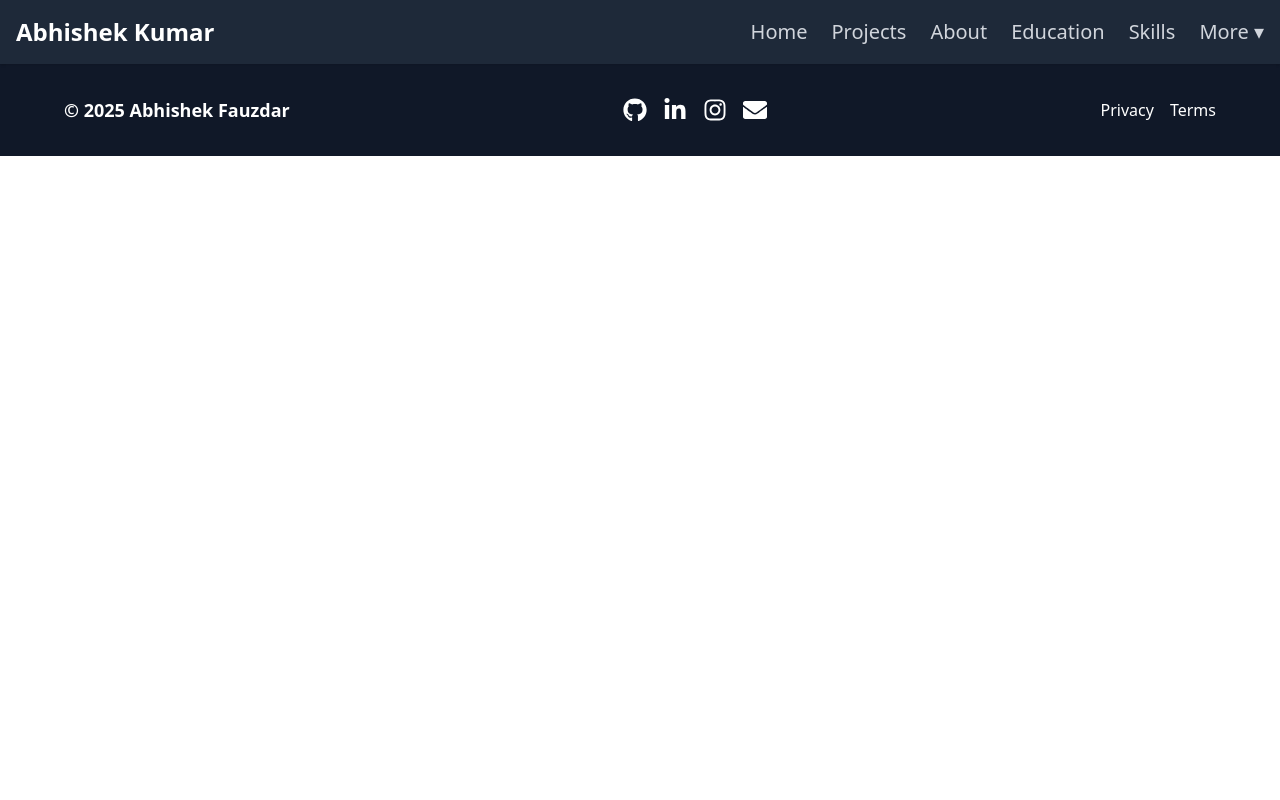
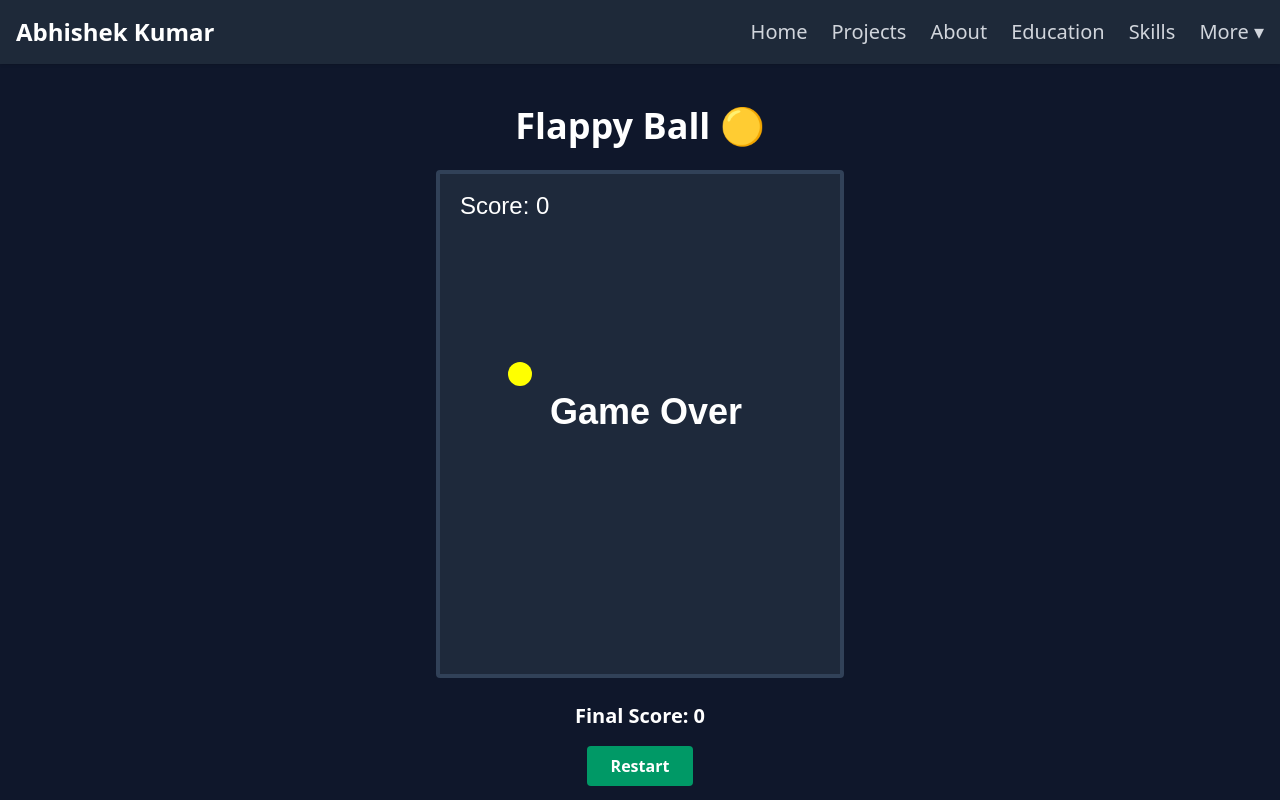
Before and after one commit to fauzdaar/Personal-Portfolio, a React (Vite) app: page /flappy-ball in a window 1280 px wide. Shown: the top 800 px of the page. Built offline with nearby package versions, Linux system fonts and the light colour scheme.

Commit message:
Update: added minigames tic tac toe and flappyBall

```diff
--- a/src/App.jsx
+++ b/src/App.jsx
@@ -6,6 +6,7 @@ import Education from './pages/education';
 import Contact from './pages/contact';
 import Skills from './pages/skills';
 import TTT from "./pages/tic-tac-toe";
+import FlappyBall from './pages/FlappyBall';
 import Navbar from './components/Navbar';
 import Footer from './components/Footer';
 
@@ -21,6 +22,7 @@ function App() {
         <Route path='/contact' element={<Contact />} />
         <Route path="/skills" element={<Skills />} />
         <Route path="/tic-tac-toe" element={<TTT />} />
+        <Route path="/flappy-ball" element={<FlappyBall />} />
       </Routes>
       <Footer />
     </>
--- /dev/null
+++ b/src/pages/FlappyBall.jsx
@@ -0,0 +1,176 @@
+import React, { useRef, useEffect, useState } from "react";
+
+const FlappyBall = () => {
+  const canvasRef = useRef(null);
+  const [gameOver, setGameOver] = useState(false);
+  const [score, setScore] = useState(0);
+  const scoreRef = useRef(0);
+
+  const gravity = 0.5;
+  const flapStrength = -8;
+
+  let ball = { x: 80, y: 200, velocity: 0 };
+  let pipes = [];
+  const pipeWidth = 60;
+  const pipeGap = 150;
+  const pipeSpeed = 2;
+
+  const resetGame = () => {
+    ball = { x: 80, y: 200, velocity: 0 };
+    pipes = [];
+    scoreRef.current = 0;
+    setScore(0);
+    setGameOver(false);
+  };
+
+  const flap = () => {
+    if (!gameOver) ball.velocity = flapStrength;
+  };
+
+  useEffect(() => {
+    const canvas = canvasRef.current;
+    const ctx = canvas.getContext("2d");
+
+    const handleKeyDown = (e) => {
+      if (e.code === "Space") {
+        e.preventDefault();
+        flap();
+      }
+    };
+
+    document.addEventListener("keydown", handleKeyDown);
+
+    let animationFrame;
+    let frameCount = 0;
+
+    const spawnPipe = () => {
+      const topHeight = Math.random() * 200 + 50;
+      pipes.push({
+        x: canvas.width,
+        top: topHeight,
+        bottom: canvas.height - topHeight - pipeGap,
+        counted: false,
+      });
+    };
+
+    const draw = () => {
+      ctx.clearRect(0, 0, canvas.width, canvas.height);
+
+      // Background
+      ctx.fillStyle = "#1e293b";
+      ctx.fillRect(0, 0, canvas.width, canvas.height);
+
+      // Ball
+      ctx.fillStyle = "yellow";
+      ctx.beginPath();
+      ctx.arc(ball.x, ball.y, 12, 0, Math.PI * 2);
+      ctx.fill();
+
+      // Pipes
+      ctx.fillStyle = "#22d3ee";
+      pipes.forEach((pipe) => {
+        ctx.fillRect(pipe.x, 0, pipeWidth, pipe.top);
+        ctx.fillRect(
+          pipe.x,
+          canvas.height - pipe.bottom,
+          pipeWidth,
+          pipe.bottom
+        );
+      });
+
+      // Score (live from ref)
+      ctx.fillStyle = "white";
+      ctx.font = "24px sans-serif";
+      ctx.fillText(`Score: ${scoreRef.current}`, 20, 40);
+    };
+
+    const update = () => {
+      frameCount++;
+
+      ball.velocity += gravity;
+      ball.y += ball.velocity;
+
+      pipes.forEach((pipe) => {
+        pipe.x -= pipeSpeed;
+      });
+
+      pipes = pipes.filter((pipe) => pipe.x + pipeWidth > 0);
+
+      if (frameCount % 90 === 0) {
+        spawnPipe();
+      }
+
+      pipes.forEach((pipe) => {
+        const withinX = ball.x + 12 > pipe.x && ball.x - 12 < pipe.x + pipeWidth;
+        const hitTop = ball.y - 12 < pipe.top;
+        const hitBottom = ball.y + 12 > canvas.height - pipe.bottom;
+
+        if (withinX && (hitTop || hitBottom)) {
+          setGameOver(true);
+          setScore(scoreRef.current);
+        }
+
+        if (!pipe.counted && pipe.x + pipeWidth < ball.x) {
+          pipe.counted = true;
+          scoreRef.current += 1;
+        }
+      });
+
+      if (ball.y > canvas.height || ball.y < 0) {
+        setGameOver(true);
+        setScore(scoreRef.current);
+      }
+    };
+
+    const loop = () => {
+      if (!gameOver) {
+        update();
+        draw();
+        animationFrame = requestAnimationFrame(loop);
+      } else {
+        draw();
+        ctx.fillStyle = "white";
+        ctx.font = "bold 36px sans-serif";
+        ctx.fillText("Game Over", canvas.width / 2 - 90, canvas.height / 2);
+      }
+    };
+
+    loop();
+
+    return () => {
+      cancelAnimationFrame(animationFrame);
+      document.removeEventListener("keydown", handleKeyDown);
+    };
+  }, [gameOver]);
+
+  return (
+    <div className="flex flex-col items-center justify-center min-h-screen bg-slate-900 text-white p-4">
+      <h1 className="text-4xl font-bold mb-6">Flappy Ball 🟡</h1>
+
+      <canvas
+        ref={canvasRef}
+        width={400}
+        height={500}
+        className="border-4 border-slate-700 bg-slate-800 rounded"
+      ></canvas>
+
+      {gameOver && (
+        <div className="mt-6 flex flex-col items-center gap-2">
+          <p className="text-xl font-semibold">Final Score: {score}</p>
+          <button
+            onClick={resetGame}
+            className="mt-2 px-6 py-2 bg-emerald-600 hover:bg-emerald-700 rounded text-white font-semibold"
+          >
+            Restart
+          </button>
+        </div>
+      )}
+
+      <p className="mt-4 text-sm text-slate-400">
+        Press <strong>Space</strong> to Flap
+      </p>
+    </div>
+  );
+};
+
+export default FlappyBall;
--- a/src/pages/projects.jsx
+++ b/src/pages/projects.jsx
@@ -3,8 +3,8 @@ export default function Projects() {
     {
       title: 'Portfolio Website',
       description: 'A personal portfolio built with React, Tailwind CSS, and Vite.',
-      link: 'https://your-portfolio-link.com',
-      github: 'xyz',
+      link: 'https://abhishek-kumar-pp.vercel.app/',
+      github: 'https://github.com/fauzdaar/Personal-Portfolio',
     },
     {
       title: 'Chat App',
@@ -56,6 +56,16 @@ export default function Projects() {
             Play Game
           </a>
         </div>
+        <div className="bg-gray-800 border hover:border-gray-800 rounded-xl p-6">
+          <h2 className="text-2xl font-semibold mb-2">Flappy Ball</h2>
+          <p className="text-gray-300 mb-4">Small timepass game to play when feeling stressed</p>
+          <a
+            href="/flappy-ball"
+            className="bg-blue-700 hover:bg-blue-800 py-2 px-6 rounded-2xl"
+          >
+            Play Game
+          </a>
+        </div>
       </div>
     </section>
   );
--- a/src/pages/tic-tac-toe.jsx
+++ b/src/pages/tic-tac-toe.jsx
@@ -1,20 +1,136 @@
-function board(){
-    for (let i = 0; i < 3; i++) {
-        for (let j = 0; j < 3; j++) {
-            return(
-            <input
-                placeholder={j}
-                type="text"
-                className="h-20 w-20 bg-black"
-            />)
-        }
+import React, { useState, useEffect } from "react";
+
+const TicTacToe = () => {
+  const [board, setBoard] = useState(Array(9).fill(null));
+  const [isXTurn, setIsXTurn] = useState(true); // X = You, O = Computer
+  const winner = calculateWinner(board);
+
+  useEffect(() => {
+    if (!isXTurn && !winner && board.includes(null)) {
+      const bestMove = getBestMove(board);
+      const newBoard = [...board];
+      newBoard[bestMove] = "O";
+      setTimeout(() => {
+        setBoard(newBoard);
+        setIsXTurn(true);
+      }, 300); // Delay for realism
     }
+  }, [isXTurn, board, winner]);
+
+  const handleClick = (index) => {
+    if (board[index] || winner || !isXTurn) return;
+
+    const newBoard = [...board];
+    newBoard[index] = "X";
+    setBoard(newBoard);
+    setIsXTurn(false);
+  };
+
+  const handleReset = () => {
+    setBoard(Array(9).fill(null));
+    setIsXTurn(true);
+  };
+
+  return (
+    <div className="flex flex-col items-center justify-center min-h-screen bg-gray-900 text-white p-4">
+      <h1 className="text-4xl font-bold mb-6">Tic Tac Toe - Single Player</h1>
+
+      <div className="grid grid-cols-3 gap-4 mb-4">
+        {board.map((cell, index) => (
+          <button
+            key={index}
+            className="w-20 h-20 text-3xl font-bold bg-gray-800 border-2 border-gray-600 hover:bg-gray-700 transition-colors"
+            onClick={() => handleClick(index)}
+          >
+            {cell}
+          </button>
+        ))}
+      </div>
+
+      <div className="text-xl mb-4">
+        {winner
+          ? winner === "X"
+            ? "🎉 You Win!"
+            : "💻 Computer Wins!"
+          : board.includes(null)
+          ? `Your Turn`
+          : "🤝 It's a draw!"}
+      </div>
+
+      <button
+        onClick={handleReset}
+        className="px-6 py-2 bg-blue-600 hover:bg-blue-700 rounded text-white font-semibold"
+      >
+        Restart Game
+      </button>
+    </div>
+  );
+};
+
+// 🧠 Check if there's a winner
+function calculateWinner(cells) {
+  const lines = [
+    [0, 1, 2], [3, 4, 5], [6, 7, 8],     // Rows
+    [0, 3, 6], [1, 4, 7], [2, 5, 8],     // Columns
+    [0, 4, 8], [2, 4, 6],                // Diagonals
+  ];
+  for (let [a, b, c] of lines) {
+    if (cells[a] && cells[a] === cells[b] && cells[a] === cells[c]) {
+      return cells[a];
+    }
+  }
+  return null;
 }
 
-export default function ticTacToe(){
-    return(
-        <section className="bg-cyan-800 min-h-screen text-white ps-6 py-12 flex justify-center items-center">
-            {board()}
-        </section>
-    );
+// 🤖 Minimax algorithm for perfect AI
+function getBestMove(board) {
+  let bestScore = -Infinity;
+  let move;
+
+  for (let i = 0; i < board.length; i++) {
+    if (!board[i]) {
+      board[i] = "O";
+      let score = minimax(board, 0, false);
+      board[i] = null;
+      if (score > bestScore) {
+        bestScore = score;
+        move = i;
+      }
+    }
+  }
+
+  return move;
 }
+
+function minimax(board, depth, isMaximizing) {
+  const winner = calculateWinner(board);
+  if (winner === "O") return 10 - depth;
+  if (winner === "X") return depth - 10;
+  if (!board.includes(null)) return 0; // draw
+
+  if (isMaximizing) {
+    let maxEval = -Infinity;
+    for (let i = 0; i < board.length; i++) {
+      if (!board[i]) {
+        board[i] = "O";
+        const evalScore = minimax(board, depth + 1, false);
+        board[i] = null;
+        maxEval = Math.max(maxEval, evalScore);
+      }
+    }
+    return maxEval;
+  } else {
+    let minEval = Infinity;
+    for (let i = 0; i < board.length; i++) {
+      if (!board[i]) {
+        board[i] = "X";
+        const evalScore = minimax(board, depth + 1, true);
+        board[i] = null;
+        minEval = Math.min(minEval, evalScore);
+      }
+    }
+    return minEval;
+  }
+}
+
+export default TicTacToe;
```
